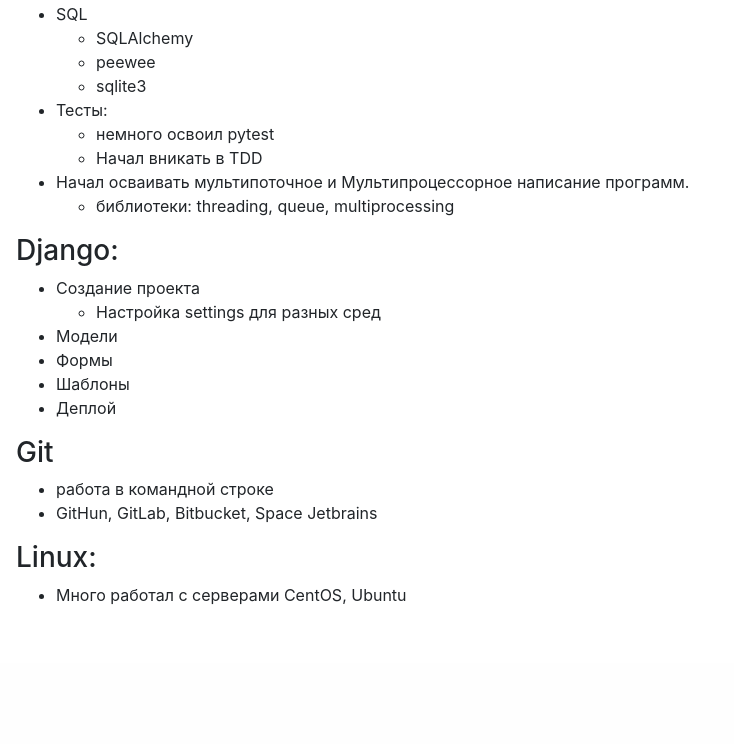
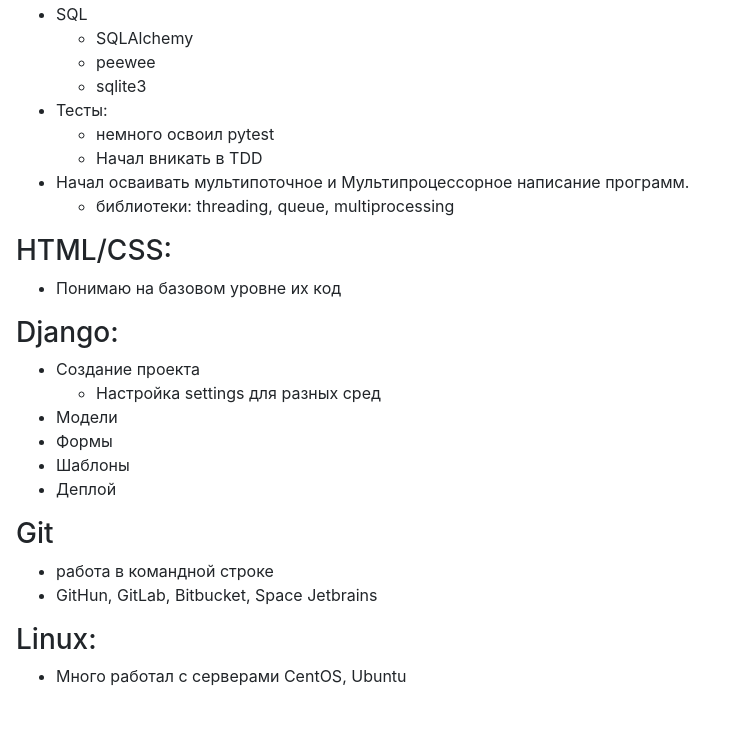
Before and after one commit to Hazzari/aleksan_site_project, a Django app: page /developer/ in a window 1280 px wide. Shown: the part 593-1337 px from the top of the page, without its empty margins (0-734 px from the left). Before the commit the page ends 1198 px from the top, so only its background shows below. Run offline with Django 3.2, Linux system fonts and the light colour scheme; some libraries are stand-ins or nearby versions.

Commit message:
added content to developer.html HTML/CSS

```diff
--- a/templates/homepage/developer.html
+++ b/templates/homepage/developer.html
@@ -10,7 +10,7 @@
         <h1>Python разработчик</h1>
 
         <hr/>
-        <h2>Навыки и знания:</h2>
+        <h2 class="">Навыки и знания:</h2>
 
         <h3>Python:</h3>
         <ul>
@@ -54,6 +54,10 @@
                 </ul>
             </li>
         </ul>
+        <h3>HTML/CSS:</h3>
+        <ul>
+            <li>Понимаю на базовом уровне их код</li>
+        </ul>
 
         <h3>Django:</h3>
 
@@ -77,7 +81,6 @@
 
 
         <h3>Git</h3>
-
         <ul>
             <li>работа в командной строке</li>
             <li>GitHun, GitLab, Bitbucket, Space Jetbrains</li>
@@ -85,7 +88,6 @@
         <h3>Linux:</h3>
         <ul>
             <li>Много работал с серверами CentOS, Ubuntu</li>
-
         </ul>
 
 
```
